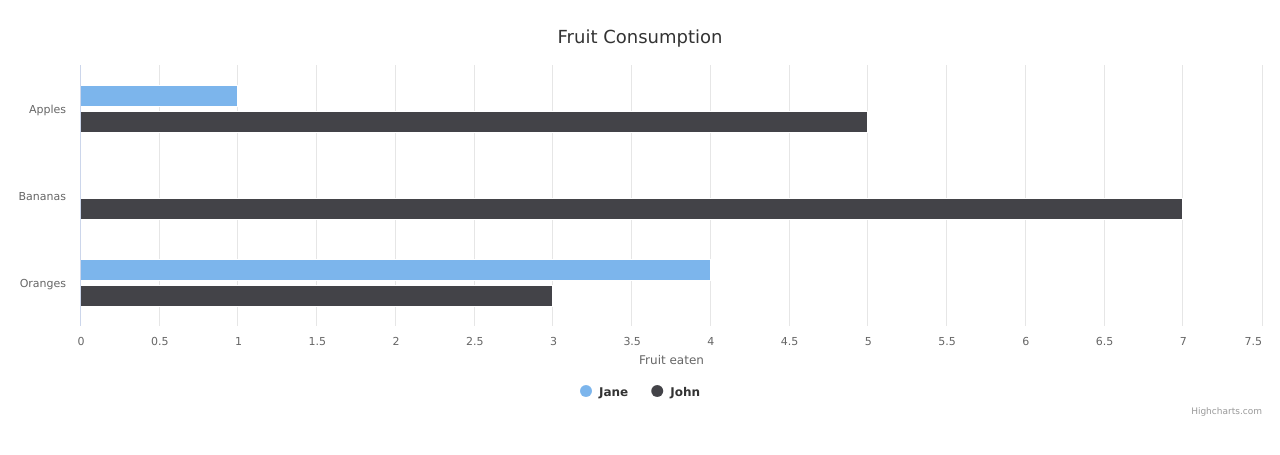
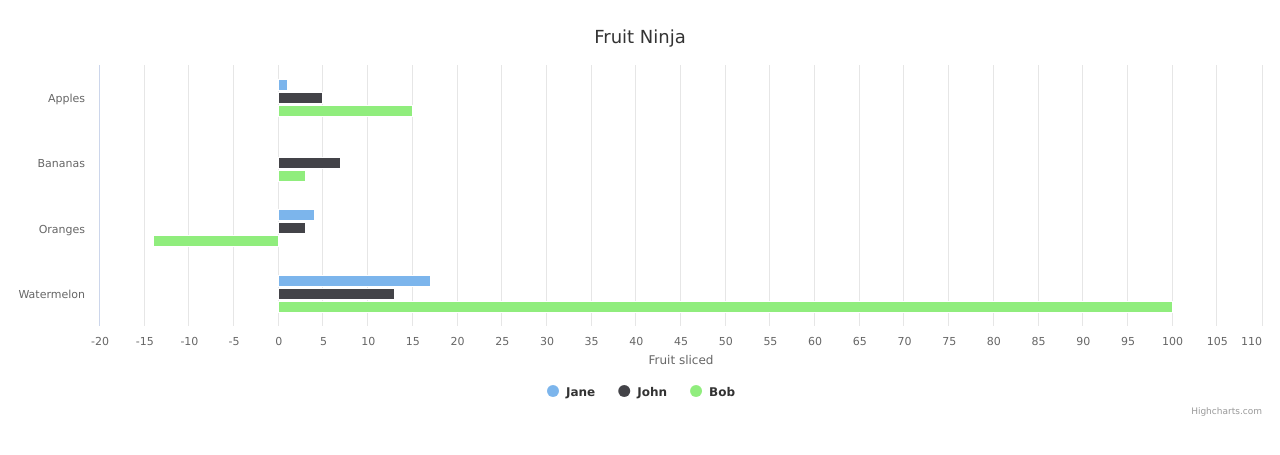
Before and after one commit to rickyjmartinez/practice-javascript, a plain HTML site: page index.html in a window 1280 px wide. Shown: the part 61-516 px from the top of the page. Drawn offline with nearby package versions, Linux system fonts and the light colour scheme.

Commit message:
added more data to chart

```diff
--- a/index.html
+++ b/index.html
@@ -18,22 +18,26 @@
           type: 'bar'
         },
         title: {
-          text: 'Fruit Consumption'
+          text: 'Fruit Ninja'
         },
         xAxis: {
-          categories: ['Apples', 'Bananas', 'Oranges']
+          categories: ['Apples', 'Bananas', 'Oranges', 'Watermelon']
         },
         yAxis: {
           title: {
-            text: 'Fruit eaten'
+            text: 'Fruit sliced'
           }
         },
         series: [{
           name: 'Jane',
-          data: [1, 0, 4]
+          data: [1, 0, 4, 17]
         }, {
           name: 'John',
-          data: [5, 7, 3]
+          data: [5, 7, 3, 13]
+        },
+        {
+          name: 'Bob',
+          data: [15, 3, -14, 100]
         }]
       });
     });
```
